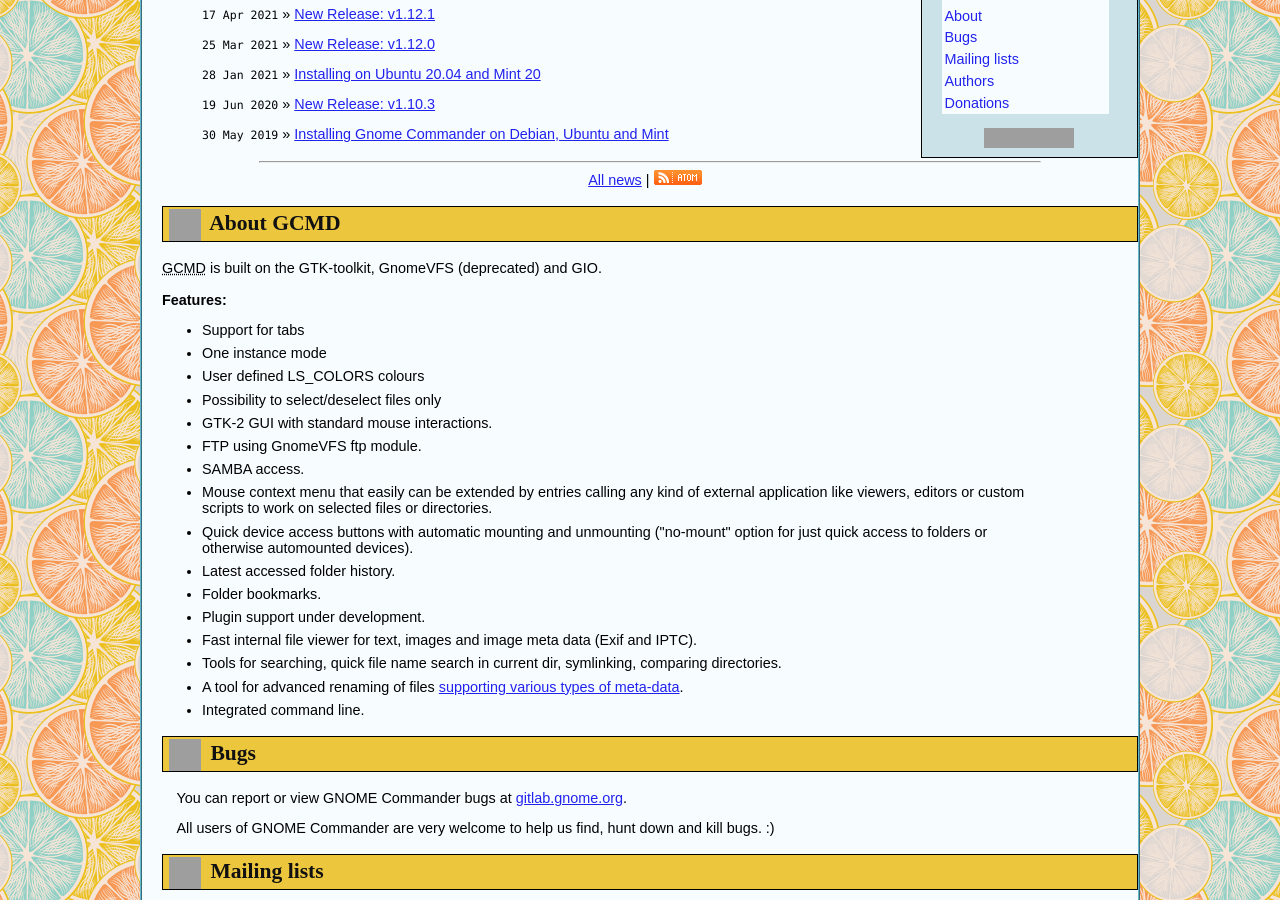
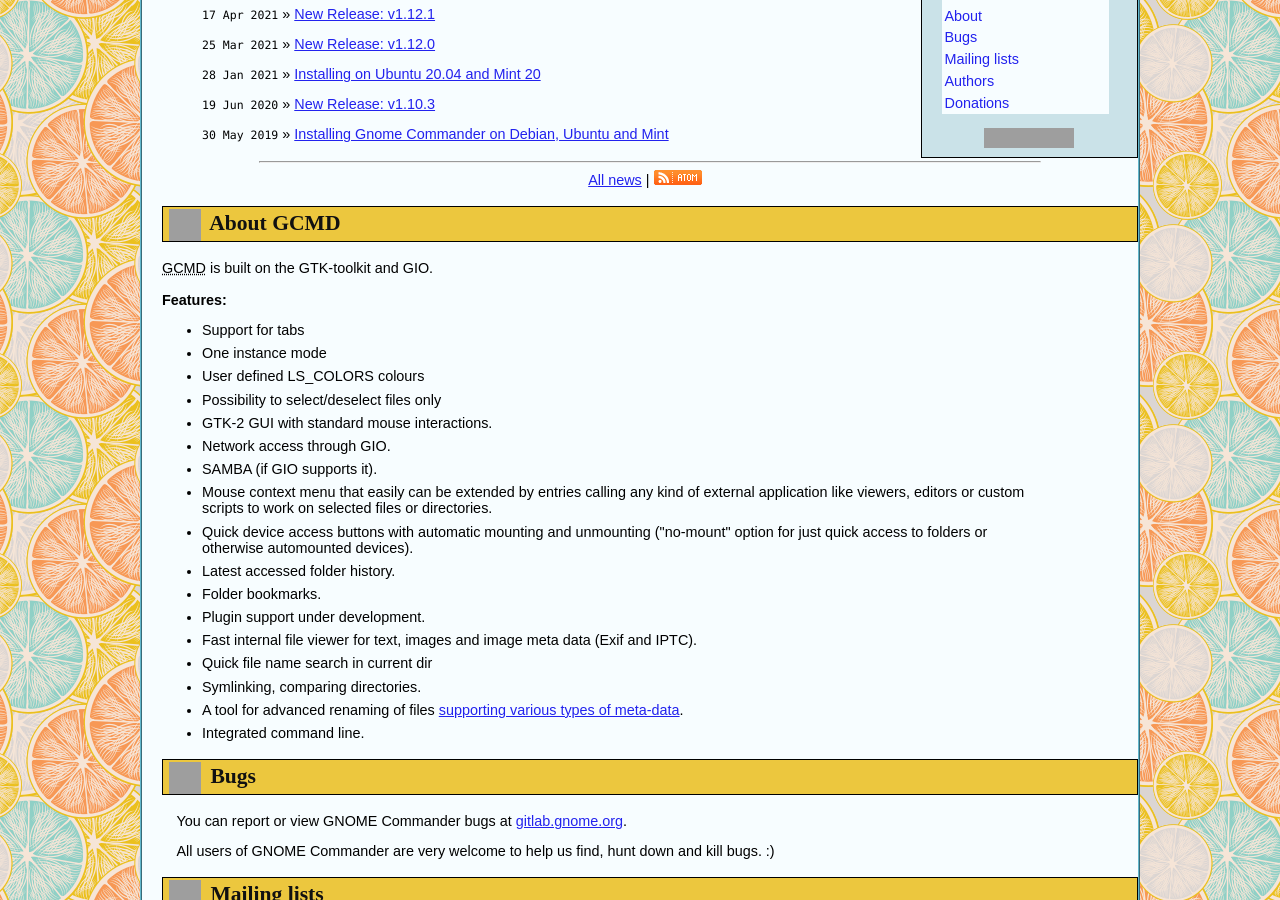
Before and after one commit to gcmd/gcmd.github.io, a Jekyll site: the page built from index.html, in a window 1280 px wide and 900 px high, scrolled down 443 px. Built offline with Jekyll 4.4.1, drawn with Linux system fonts in a browser that asks for light colours; grey boxes are pictures that could not be loaded.

Commit message:
Update features section on the main page (for upcomming 1.14.0 release)

```diff
--- a/index.html
+++ b/index.html
@@ -40,7 +40,7 @@
 </p>
 
 <h2><img class="info" src="img/icons/apps/help-browser.png" alt="About" height="32" width="32" title="About"> <a id="about">About GCMD</a></h2>
-<abbr title="GNOME Commander">GCMD</abbr> is built on the GTK-toolkit, GnomeVFS (deprecated) and GIO.<br>
+<abbr title="GNOME Commander">GCMD</abbr> is built on the GTK-toolkit and GIO.<br>
 <br>
 <strong>Features:</strong>
 <ul>
@@ -50,15 +50,16 @@
 <li>Possibility to select/deselect files only</li>
 <li>GTK-2 GUI with standard mouse interactions.</li>
 <!--<li>GNOME mime types (MIME-Type management under development).</li>-->
-<li>FTP using GnomeVFS ftp module.</li>
-<li>SAMBA access.</li>
+<li>Network access through GIO.</li>
+<li>SAMBA (if GIO supports it).</li>
 <li>Mouse context menu that easily can be extended by entries calling any kind of external application like viewers, editors or custom scripts to work on selected files or directories.</li>
 <li>Quick device access buttons with automatic mounting and unmounting ("no-mount" option for just quick access to folders or otherwise automounted devices).</li>
 <li>Latest accessed folder history.</li>
 <li>Folder bookmarks.</li>
 <li>Plugin support under development.</li>
 <li>Fast internal file viewer for text, images and image meta data (Exif and IPTC).</li>
-<li>Tools for searching, quick file name search in current dir, symlinking, comparing directories.</li>
+<li>Quick file name search in current dir</li>
+<li>Symlinking, comparing directories.</li>
 <li>A tool for advanced renaming of files <a href="doc.html#tags" title="Supported types of meta-data">supporting various types of meta-data</a>.</li>
 <li>Integrated command line.</li>
 </ul>
```
